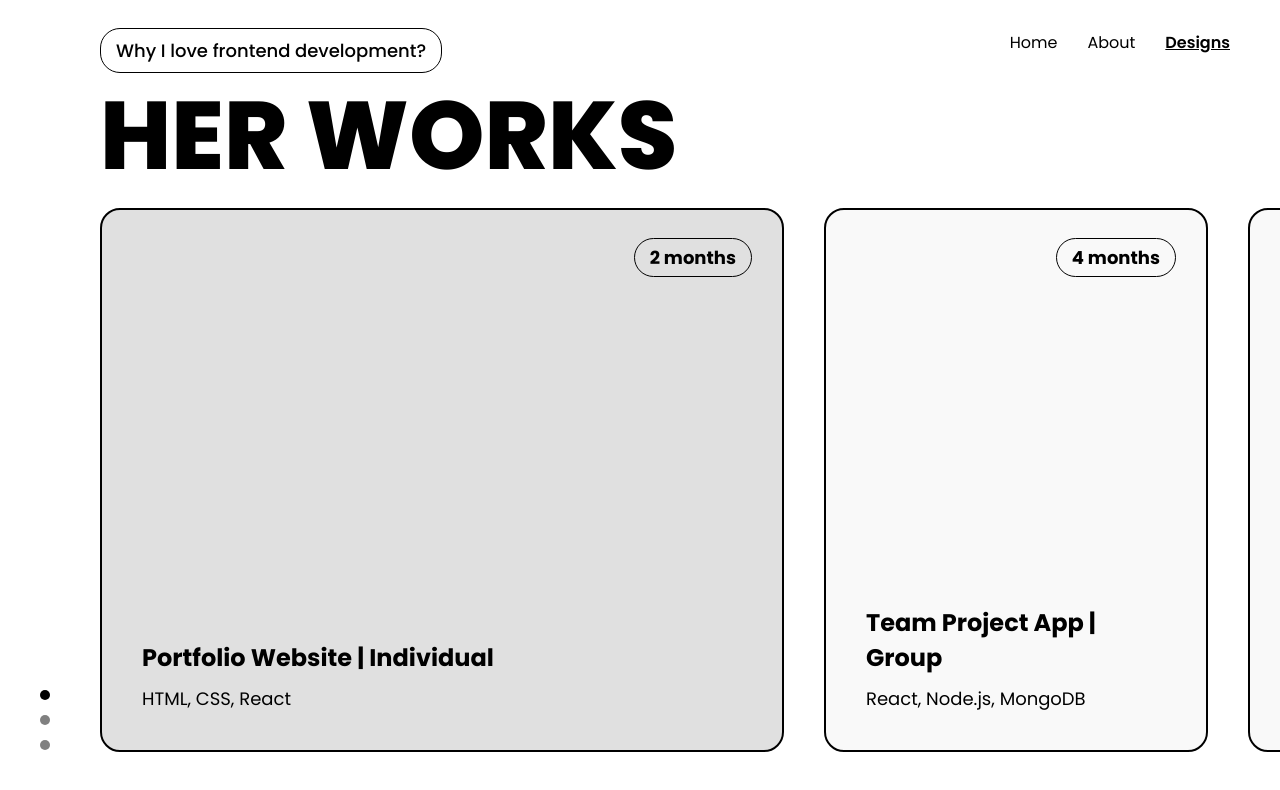
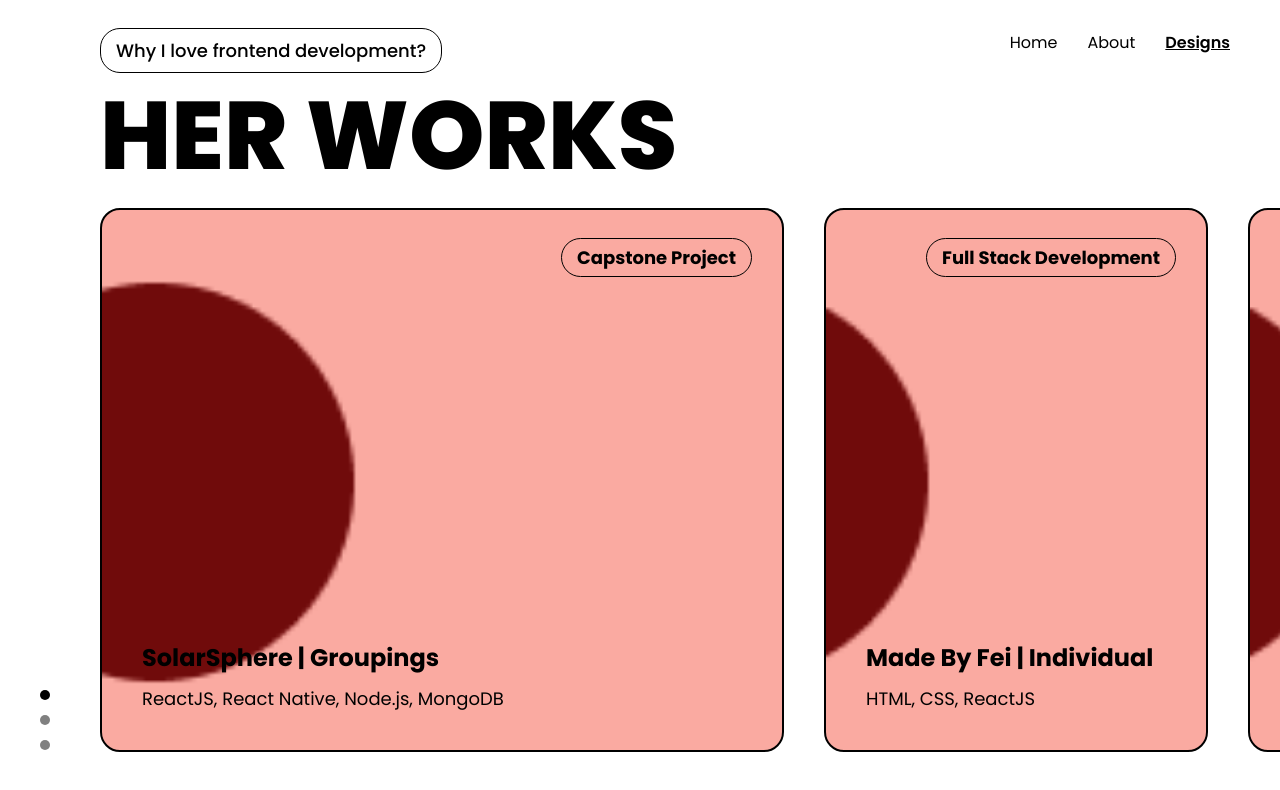
Before and after one commit to marianadine/madebyfei, a React (Create React App) app: page /designs in a window 1280 px wide. Shown: the top 790 px of the page. Built offline with nearby package versions, Linux system fonts and the light colour scheme.

Commit message:
add photo as bg

```diff
--- a/src/components/Designs.jsx
+++ b/src/components/Designs.jsx
@@ -9,6 +9,8 @@ import cxc from '../imgs/cxc.png';
 import circle from '../imgs/circle.png';
 import mouse from '../imgs/mouse.png';
 import sketch from '../imgs/sketch.png';
+
+import tempImage from '../imgs/toggle.png';
 
 import { FaChevronLeft, FaChevronRight } from "react-icons/fa";
 
@@ -34,36 +36,77 @@ const Designs = () => {
 
   const designs = [
     {
-      name: "Portfolio Website",
-      technologies: "HTML, CSS, React",
-      type: "Individual",
-      duration: "2 months"
+      name: "SolarSphere",
+      technologies: "ReactJS, React Native, Node.js, MongoDB",
+      type: "Capstone Project",
+      mode: "Groupings",
+      image: tempImage
     },
     {
-      name: "Team Project App",
-      technologies: "React, Node.js, MongoDB",
-      type: "Group",
-      duration: "4 months"
+      name: "Made By Fei",
+      technologies: "HTML, CSS, ReactJS",
+      type: "Full Stack Development",
+      mode: "Individual",
+      image: tempImage
     },
     {
-      name: "E-commerce UI",
-      technologies: "Figma, Tailwind CSS",
-      type: "Individual",
-      duration: "1 month"
+      name: "ExploreSphere",
+      technologies: "ReactJS, Figma",
+      type: "Front-end Development",
+      mode: "Groupings",
+      image: tempImage
     },
     {
-      name: "Mobile Planner",
-      technologies: "React Native, Expo",
-      type: "Individual",
-      duration: "3 months"
+      name: "Pawsitive Care",
+      technologies: "Java, Figma, Android Studio",
+      type: "Full Stack Development",
+      mode: "Individual",
+      image: tempImage
     },
     {
-      name: "Mobile Planner",
-      technologies: "React Native, Expo",
-      type: "Individual",
-      duration: "3 months"
+      name: "NU MOA Bulldogs Exchange",
+      technologies: "Figma, ReactJS, MongoDB",
+      type: "Full Stack Development",
+      mode: "Groupings",
+      image: tempImage
+    },
+    {
+      name: "EcoAir",
+      technologies: "Java, Netbeans, Canva",
+      type: "Full Stack Development",
+      mode: "Groupings",
+      image: tempImage
+    },
+    {
+      name: "Uniqlo Inventory System",
+      technologies: "Java, Netbeans, Canva",
+      type: "Full Stack Development",
+      mode: "Individual",
+      image: tempImage
+    },
+    {
+      name: "COCO Fashion Week 2025",
+      technologies: "Figma",
+      type: "UI/UX Design",
+      mode: "Individual",
+      image: tempImage
+    },
+    {
+      name: "Cupid 404",
+      technologies: "Figma",
+      type: "UI/UX Design",
+      mode: "Individual",
+      image: tempImage
+    },
+    {
+      name: "Best Dressed Voting System",
+      technologies: "Figma",
+      type: "UI/UX Design",
+      mode: "Individual",
+      image: tempImage
     }
   ];
+
 
   useEffect(() => {
     const observerOptions = { root: null, threshold: 0.5 };
@@ -113,13 +156,20 @@ const Designs = () => {
                   key={index}
                   className={`work ${expandedIndex === index ? 'expanded' : ''}`}
                   onClick={() => handleExpand(index)}
+                  style={{
+                    backgroundImage: `url(${design.image})`,
+                    backgroundSize: 'cover',
+                    backgroundPosition: 'center',
+                    backgroundRepeat: 'no-repeat',
+                  }}
                 >
-                  <p className="work-duration">{design.duration}</p>
+                  <p className="work-duration">{design.type}</p>
                   <div className='work-bottominfo'>
-                    <h4 className="work-name">{design.name} | {design.type}</h4>
+                    <h4 className="work-name">{design.name} | {design.mode}</h4>
                     <p className="work-tech">{design.technologies}</p>
                   </div>
                 </div>
+
               ))}
             </div>
           </div>
```
